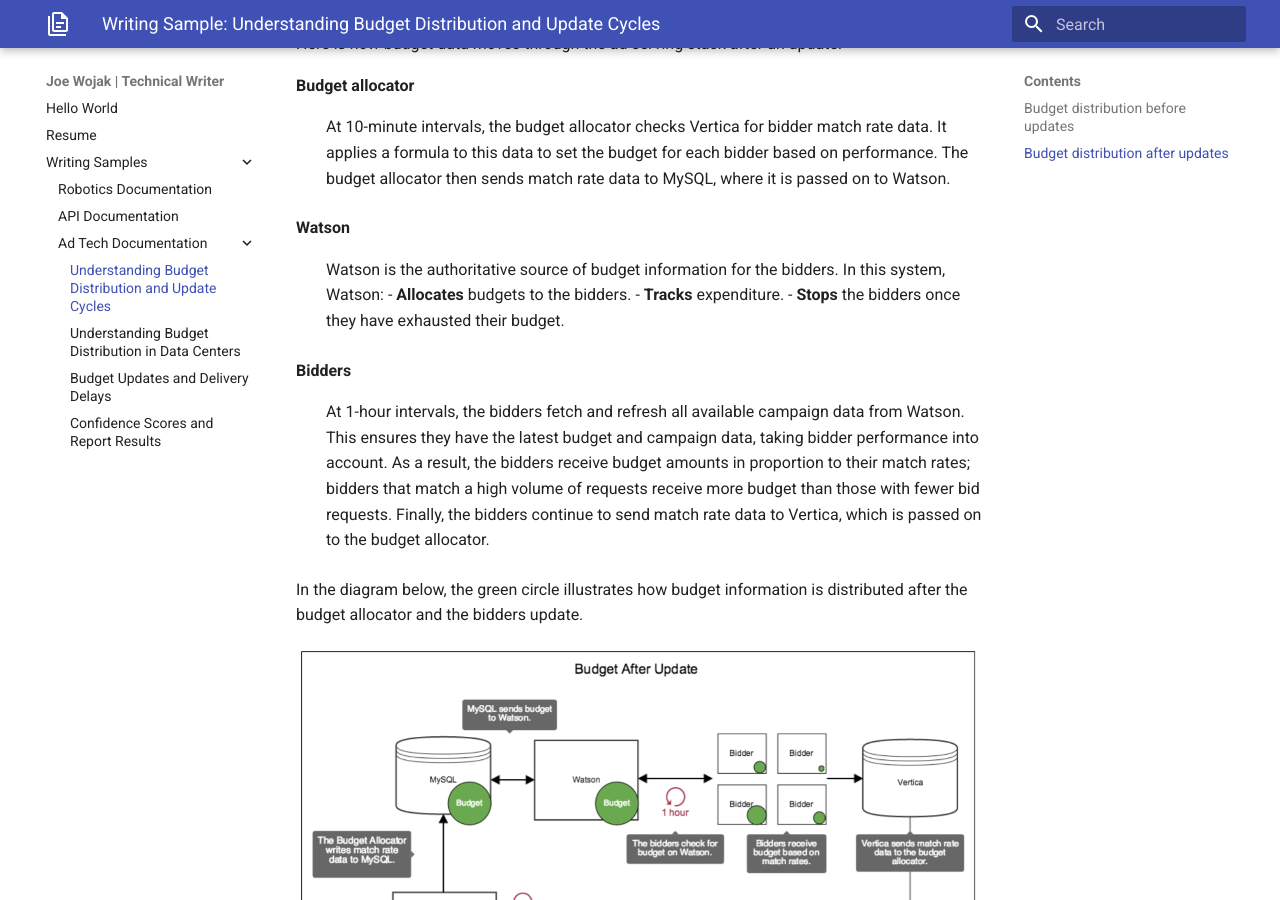
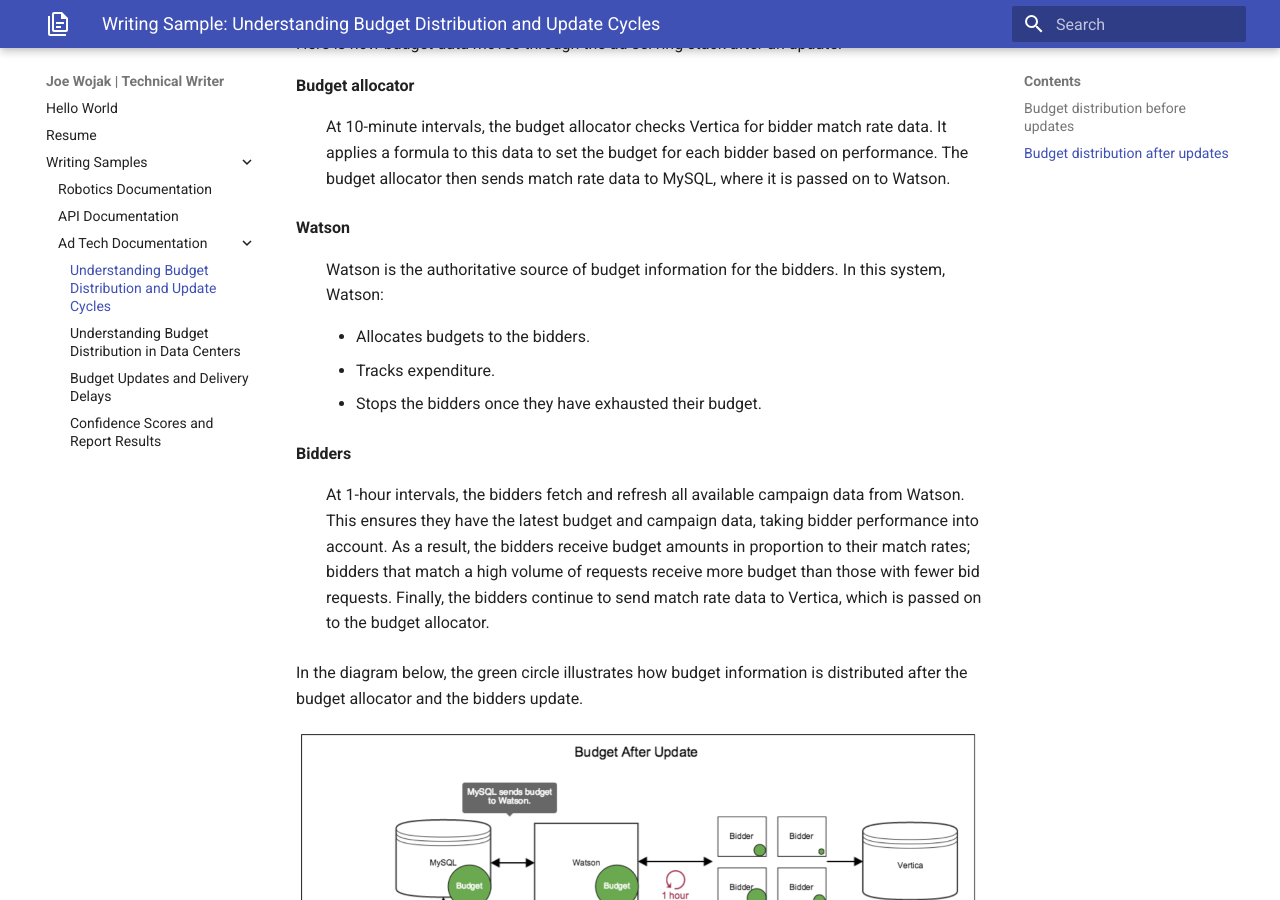
Before and after one commit to jwwojak/portfolio, an MkDocs documentation site: the page built from docs/writing-samples/budget-updates.md, in a window 1280 px wide and 900 px high, scrolled down 1097 px. Built offline with MkDocs 1.6.1 and Material for MkDocs 9.7.7, drawn with Linux system fonts in a browser that asks for light colours.

Commit message:
fix bullets and bold text indentation

```diff
--- a/docs/writing-samples/budget-updates.md
+++ b/docs/writing-samples/budget-updates.md
@@ -24,9 +24,10 @@ Here is how budget data moves through the ad serving stack after an update:
 
 **Watson**
 : Watson is the authoritative source of budget information for the bidders. In this system, Watson:
-    - **Allocates** budgets to the bidders.
-    - **Tracks** expenditure.
-    - **Stops** the bidders once they have exhausted their budget.
+
+    - Allocates budgets to the bidders.
+    - Tracks expenditure.
+    - Stops the bidders once they have exhausted their budget.
 
 **Bidders**
 : At 1-hour intervals, the bidders fetch and refresh all available campaign data from Watson. This ensures they have the latest budget and campaign data, taking bidder performance into account. As a result, the bidders receive budget amounts in proportion to their match rates; bidders that match a high volume of requests receive more budget than those with fewer bid requests. Finally, the bidders continue to send match rate data to Vertica, which is passed on to the budget allocator.
```
